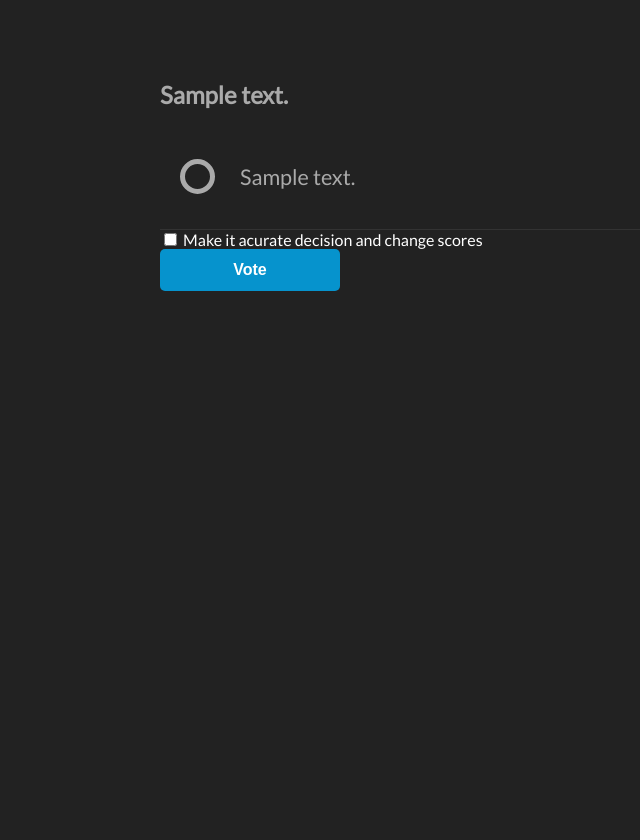
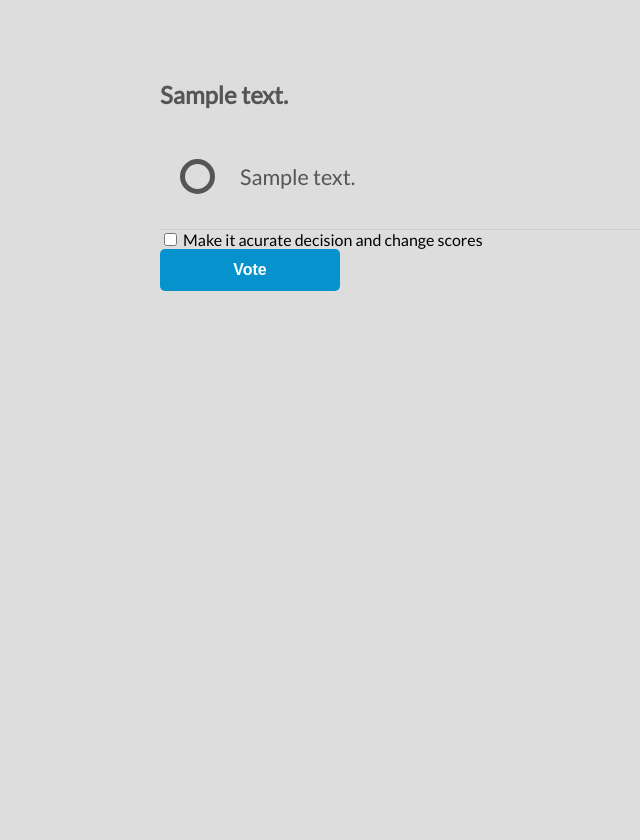
Before and after one commit to sasch71/vote-system, a Django app: page /polls/1/ in a window 1280 px wide. Shown: the whole page, without its empty margins (230-870 px from the left). Run offline with Django 3.2, Linux system fonts and the light colour scheme; a user stored in the database is signed in; tables that the repository leaves empty hold one stand-in row (values such as "Sample post").

Commit message:
vote system, added CSS file to polls app

```diff
--- a/polls/static/css/polls.css
+++ b/polls/static/css/polls.css
@@ -1,7 +1,7 @@
 @import url('https://fonts.googleapis.com/css?family=Lato');
 
 a {
-	color: #AAAAAA;
+	color: #555555;
 	text-decoration: none;
 	font-weight: bold;
 }
@@ -10,7 +10,7 @@ a {
 
 body, html{
   height: 100%;
-  background: #222222;
+  background: #DDDDDD;
 	font-family: 'Lato', sans-serif;
 }
 
@@ -24,7 +24,7 @@ body, html{
 }
 
 h2 {
-	color: #AAAAAA;
+	color: #555555;
 }
 
 .container ul{
@@ -35,13 +35,13 @@ h2 {
 }
 
 ul li{
-  color: #AAAAAA;
+  color: #555555;
   display: block;
   position: relative;
   float: left;
   width: 100%;
   height: 100px;
-	border-bottom: 1px solid #333;
+	border-bottom: 1px solid #CCC;
 }
 
 ul li input[type=radio]{
@@ -63,13 +63,13 @@ ul li label{
 }
 
 ul li:hover label{
-	color: #FFFFFF;
+	color: #000000;
 }
 
 ul li .check{
   display: block;
   position: absolute;
-  border: 5px solid #AAAAAA;
+  border: 5px solid #555555;
   border-radius: 100%;
   height: 25px;
   width: 25px;
@@ -81,7 +81,7 @@ ul li .check{
 }
 
 ul li:hover .check {
-  border: 5px solid #FFFFFF;
+  border: 5px solid #000000;
 }
 
 ul li .check::before {
@@ -111,13 +111,13 @@ input[type=submit] {
 }
 
 input[type=radio]:checked ~ .check {
-  border: 5px solid #0DFF92;
+  border: 5px solid #F2006D;
 }
 
 input[type=radio]:checked ~ .check::before{
-  background: #0DFF92;
+  background: #F2006D;
 }
 
 input[type=radio]:checked ~ label{
-  color: #0DFF92;
+  color: #F2006D;
 }
--- a/polls/templates/polls/detail.html
+++ b/polls/templates/polls/detail.html
@@ -28,7 +28,7 @@
               {% endfor %}
           </ul>
               {% if user.is_staff %}
-                  <input type="checkbox" id ="adminvote" name="adminvote" value="1" > <font color="white"> Make it acurate decision and change scores </font> </input>
+                  <input type="checkbox" id ="adminvote" name="adminvote" value="1" > <font color="black"> Make it acurate decision and change scores </font> </input>
               {% endif %}
               {% if error_message %}<h2><strong>{{ error_message }}</strong></h2>{% endif %}
               <input type="submit" value="Vote" >
--- a/users/models.py
+++ b/users/models.py
@@ -67,8 +67,10 @@ class CustomUser(AbstractUser):
     def modifyScoreOp(self, newvalue):
         self.scoreOp=newvalue
         return
+
     def addChoice(self, choice):
         self.choices.add(choice)
+        self.save()
 
     def modifyScore(self,  newvalue, theme):
         if theme=='General':
```
